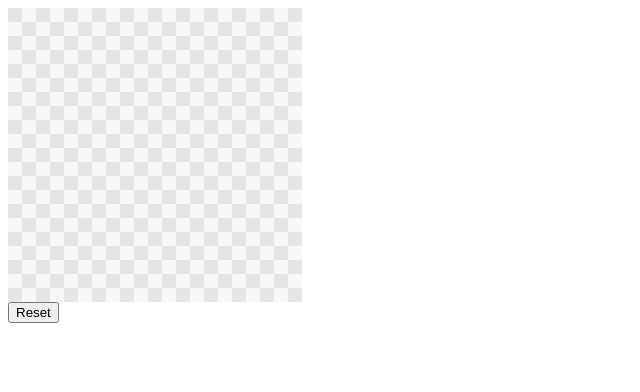
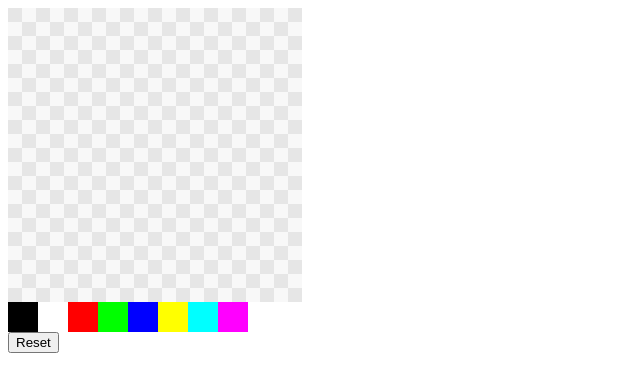
Before and after one commit to ToongGary/pixel-painter, a React (Create React App) app: page / in a window 1280 px wide. Shown: the top 392 px of the page, without its empty margins (0-640 px from the left). Built offline with nearby package versions, Linux system fonts and the light colour scheme.

Commit message:
Add ColorPalette

```diff
--- a/src/App.tsx
+++ b/src/App.tsx
@@ -1,4 +1,5 @@
 import Canvas from './components/Canvas'
+import ColorPalette from './components/ColorPalette'
 import Reset from './components/Reset'
 
 function App() {
@@ -10,6 +11,7 @@ function App() {
         canvasCellWidth={14}
         canvasCellHeight={14}
       />
+      <ColorPalette />
       <Reset></Reset>
     </div>
   )
--- a/src/components/Canvas.tsx
+++ b/src/components/Canvas.tsx
@@ -91,6 +91,7 @@ function DrawCanvas({
   canvasCellHeight
 }: CanvasProps) {
   const clear = useAppSelector((state) => state.canvas.clear)
+  const color = useAppSelector((state) => state.color.color)
   const dispatch = useAppDispatch()
   const canvasWidth = canvasCellWidth * canvasColumnCount
   const canvasHeight = canvasCellHeight * canvasRowCount
@@ -154,7 +155,7 @@ function DrawCanvas({
     const context = canvas.getContext('2d') as CanvasRenderingContext2D
     const startX = cellX * canvasCellWidth
     const startY = cellY * canvasCellHeight
-    context.fillStyle = 'black' // this.cellColor
+    context.fillStyle = color
     context.fillRect(startX, startY, canvasCellWidth, canvasCellWidth)
   }
 
--- /dev/null
+++ b/src/components/ColorPalette.tsx
@@ -0,0 +1,38 @@
+import '../styles/color-palette.css'
+import { useAppDispatch } from '../hooks'
+import { setColor } from '../reducers/color'
+
+function ColorPalette() {
+  const dispatch = useAppDispatch()
+  const hexList = [
+    '#000000',
+    '#ffffff',
+    '#ff0000',
+    '#00ff00',
+    '#0000ff',
+    '#ffff00',
+    '#00ffff',
+    '#ff00ff'
+  ]
+
+  const colors = hexList.map((hex) => {
+    return (
+      <div
+        key={hex}
+        data-color={hex}
+        style={{ backgroundColor: hex }}
+        onClick={setCurrentColor}
+      ></div>
+    )
+  })
+
+  return <div className={'color-palette'}>{colors}</div>
+
+  function setCurrentColor(event: React.MouseEvent<HTMLDivElement, MouseEvent>) {
+    const target = event.target as HTMLDivElement
+    const color = target.dataset.color as string
+    dispatch(setColor(color))
+  }
+}
+
+export default ColorPalette
--- /dev/null
+++ b/src/styles/color-palette.css
@@ -0,0 +1,8 @@
+.pixel-painter .color-palette {
+  display: flex;
+}
+
+.pixel-painter .color-palette > div {
+  width: 30px;
+  height: 30px;
+}
```
